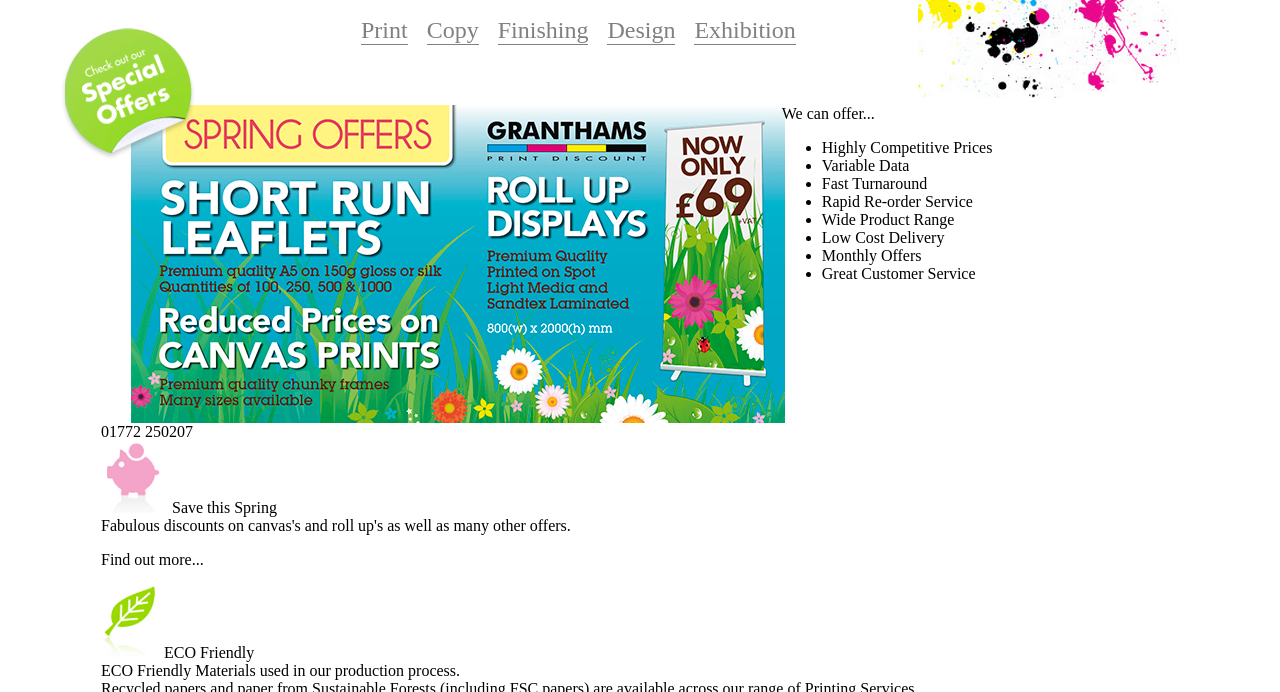
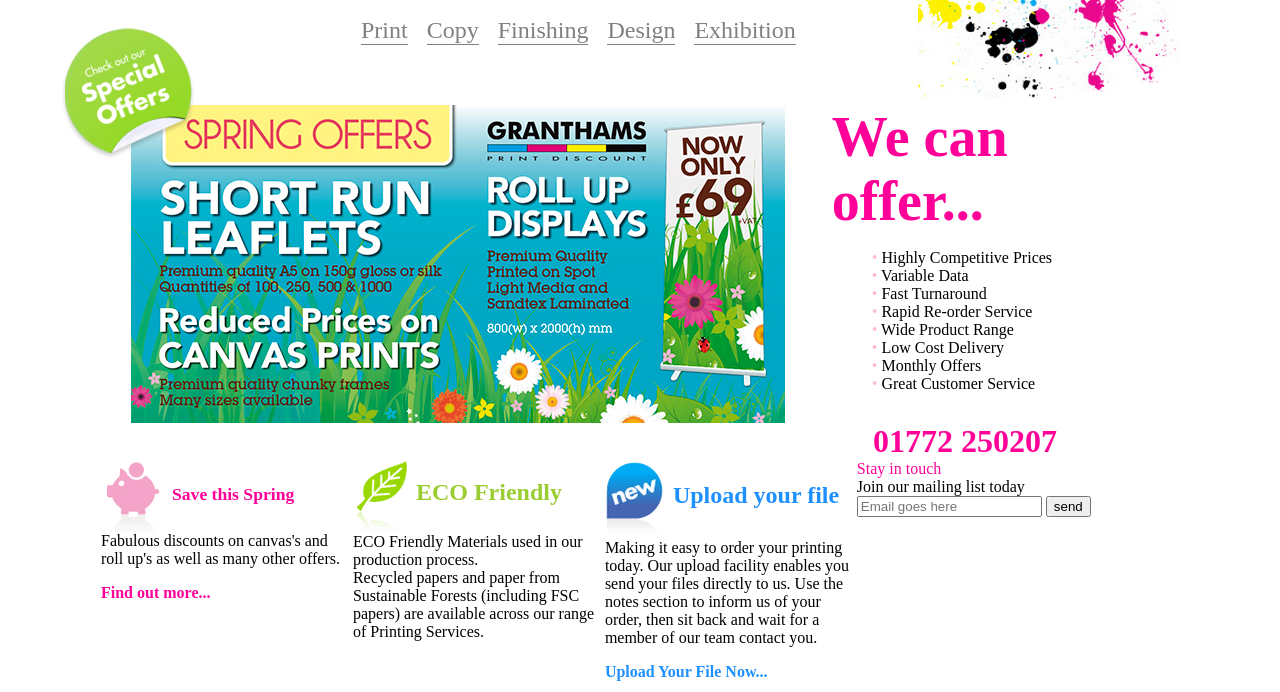
Before and after one commit to mimami/pw2173, a plain HTML site: page practica02css/index.html in a window 1280 px wide. Shown: the part 108-800 px from the top of the page. Drawn offline with Linux system fonts and the light colour scheme.

Commit message:
PracticaCSS02 Continuacion

```diff
--- a/practica02css/css/estilos.css
+++ b/practica02css/css/estilos.css
@@ -34,13 +34,36 @@
 	height: 318px;
 	margin-top: 60px;
 }
+#segundaseccion article{
+	text-align: right;
+	padding-right: 122px; /*acomoda el texto que contiene*/
+}
+#terceraseccion article{
+	display: inline-block;
+	vertical-align: top; /*sube el contenido del article*/
+	width: 23%
+}
+#terceraseccion article img{
+	vertical-align: middle; /*alineacion vertical del texto que esta pegada a la imagen*/
+}
 #secc01art01{
 	margin-left: 30px;
 	width: 60%;
 }
 #secc01art02{
 	width: 30%;
+	margin-left: 50px;
 }
+#secc01art02 ul li:before{
+	/*el "before" sirve para indicar que afectaremos a lo que está anterior al texto*/
+	content: "• ";
+	color: #FFC0CB;
+}
+#secc01art02 ul{
+	list-style: none; /*quita los puntos de li*/
+	/*LIST-STYLE (especifica todas las propiedades de una lista)*/
+}
+
 #primerseccion article{
 	display: inline-block;
 	vertical-align: top;
@@ -52,3 +75,27 @@
 	top: -400px;
 	left: -40px;
 }
+.colorrosa{
+	color: #FF0099;
+}
+.colorverde{
+	color: #9ACD32;
+}
+.colorazul{
+	color: #1E90FF;
+}
+.rosagrande{
+	font-size: 3.5em;
+}
+.rosachica{
+	font-size: 1.1em;
+}
+.nito{
+	font-weight: bold;
+}
+.rosamediano{
+	font-size: 2em;
+}
+.comuntitulo{
+	font-size: 1.5em;
+}
--- a/practica02css/index.html
+++ b/practica02css/index.html
@@ -27,7 +27,7 @@
 			<img src="img/slide.jpg" alt="">
 		</article>
 		<article id="secc01art02">
-			<span class="colorrosa rosagrande">We can offer...</span>
+			<span class="colorrosa rosagrande nito">We can offer...</span>
 			<ul>
 				<li>Highly Competitive Prices</li>
 				<li>Variable Data</li>
@@ -43,7 +43,7 @@
 	</section>
 	<section id="segundaseccion">
 		<article>
-			<span class="colorrosa rosamediano">01772 250207</span>
+			<span class="colorrosa rosamediano nito">01772 250207</span>
 		</article>
 	</section>
 	<section id="terceraseccion">
@@ -64,6 +64,7 @@
 			Recycled papers and paper from Sustainable Forests
 			(including FSC papers) are available across our range of Printing Services.
 		</article>
+		<article>
 		<img src="img/new.png" alt="">
 		<span class="colorazul comuntitulo nito">Upload your file</span>
 		<br>
@@ -71,6 +72,7 @@
 		enables you send your files directly to us. Use the notes section to inform us of your order, then sit back and wait for a member of our team contact you.
 		<p>
 			<span class="colorazul nito">Upload Your File Now...</span>
+		</article>
 		<article>
 			<span class="colorrosa distintotitulo">Stay in touch</span>
 			<br>
```
